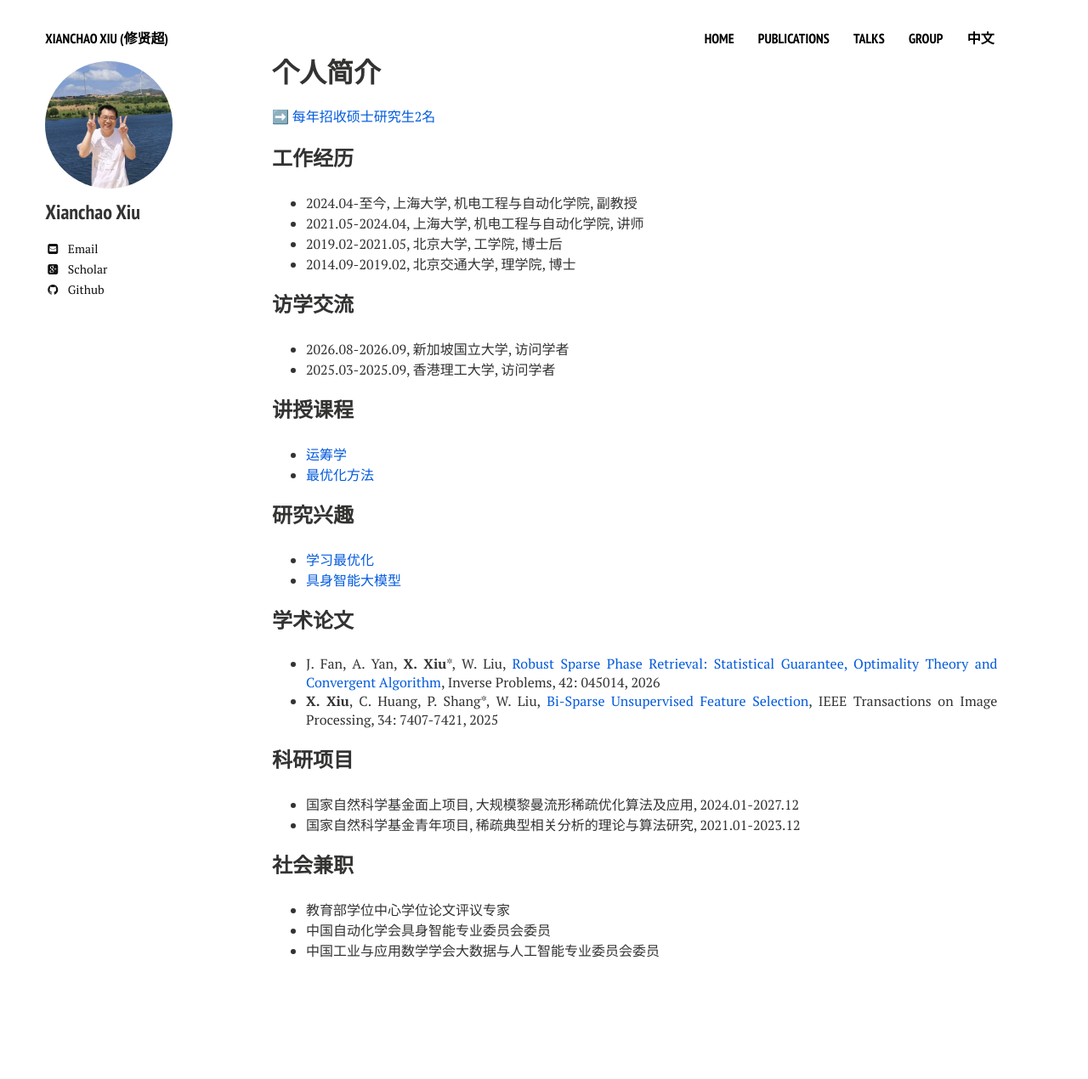
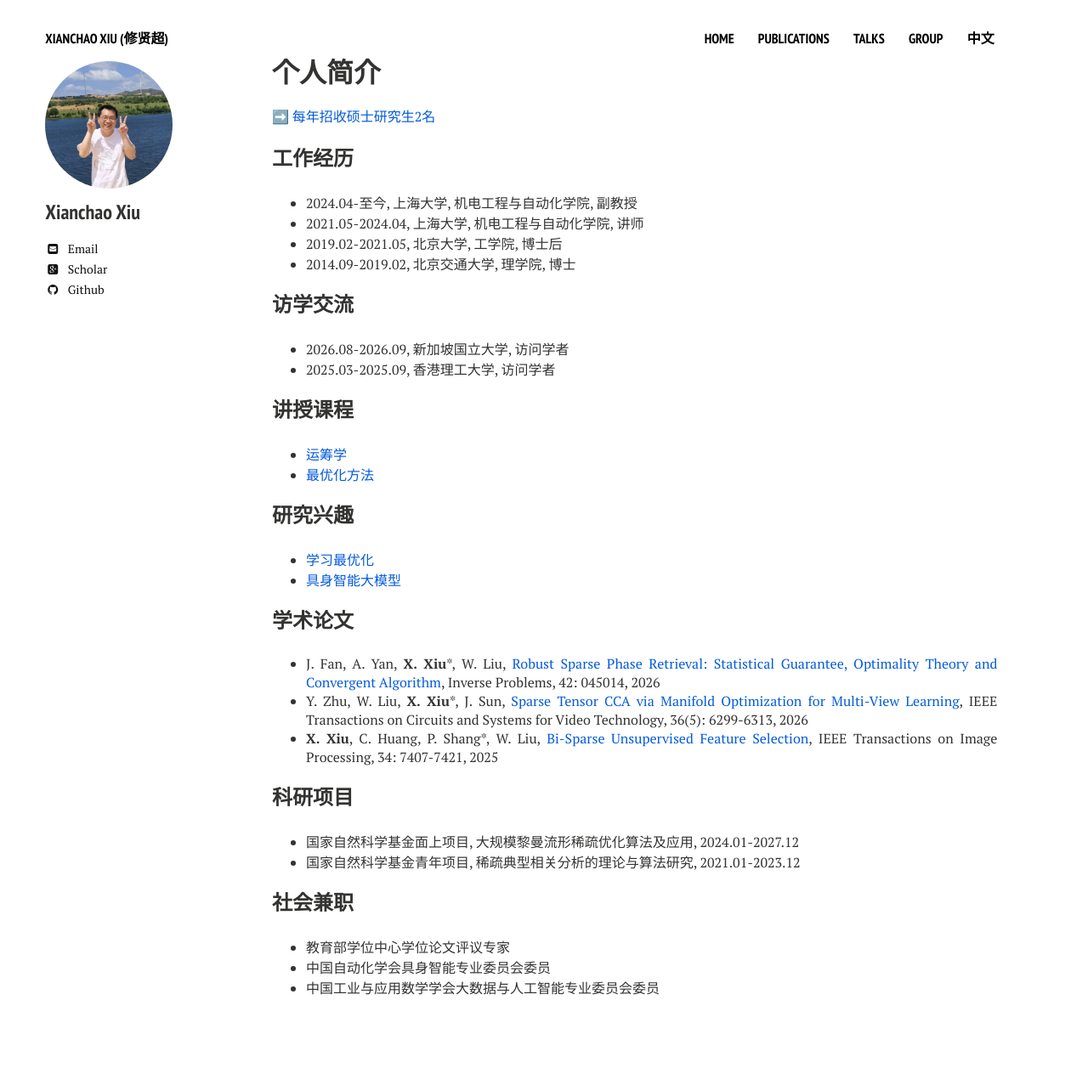
Before and after one commit to xianchaoxiu/xianchaoxiu.github.io, a Jekyll site: the page built from chinese/index.md, in a window 1280 px wide. Shown: the whole page at 85% size. Built offline with Jekyll 4.4.1, drawn with Linux system fonts in a browser that asks for light colours; nearby versions of some CDN libraries; before the commit the page ends 1226 px from its top, so only the background shows below that.

Commit message:
Update index.md

```diff
--- a/chinese/index.md
+++ b/chinese/index.md
@@ -34,6 +34,7 @@ share: false
 
 ### 学术论文
 * J. Fan, A. Yan, <b>X. Xiu</b>*, W. Liu,  <a href="https://doi.org/10.1088/1361-6420/ae5e02" class="textlink" target="_blank">Robust Sparse Phase Retrieval: Statistical Guarantee, Optimality Theory and Convergent Algorithm</a>, Inverse Problems, 42: 045014, 2026  <br>
+* Y. Zhu, W. Liu, <b>X. Xiu</b>*, J. Sun, <a href="https://doi.org/10.1109/TCSVT.2025.3642736" class="textlink" target="_blank">Sparse Tensor CCA via Manifold Optimization for Multi-View Learning</a>, IEEE Transactions on Circuits and Systems for Video Technology, 36(5): 6299-6313, 2026   <br>
 * <b>X. Xiu</b>, C. Huang, P. Shang*, W. Liu, <a href="https://doi.org/10.1109/TIP.2025.3620667" class="textlink" target="_blank">Bi-Sparse Unsupervised Feature Selection</a>, IEEE Transactions on Image Processing, 34: 7407-7421, 2025  <br>
 
 ### 科研项目
```
